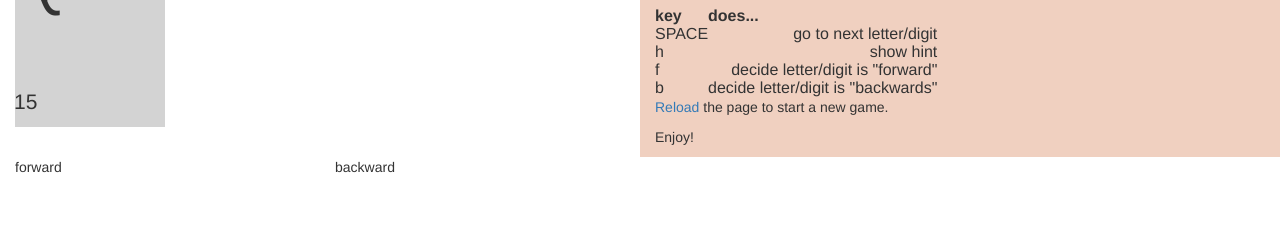
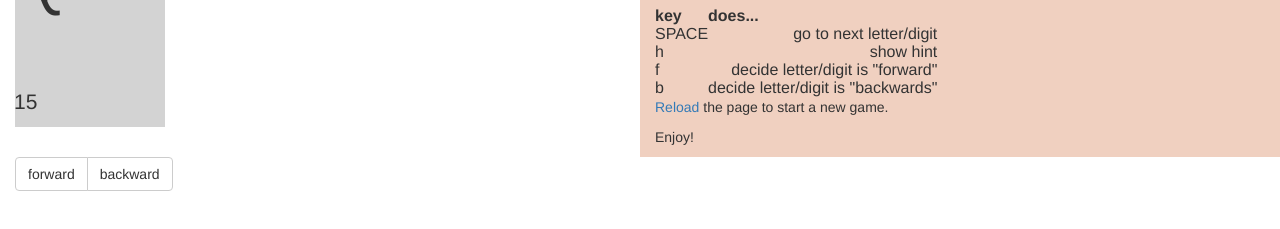
Before and after one commit to ecashin/flippitydigits, a website: page web/index.html in a window 1280 px wide. Shown: the part 93-322 px from the top of the page. Drawn offline with Linux system fonts and the light colour scheme.

Commit message:
Use a button group for forward/backward buttons

```diff
--- a/web/index.html
+++ b/web/index.html
@@ -73,8 +73,12 @@
         </div>
         <!-- /row -->
         <div class="row">
-            <div class="col-xs-3">forward</div>
-            <div class="col-xs-3">backward</div>
+            <div class="col-xs-6">
+                <div class="btn-group" role="group" aria-label="direction">
+                    <button type="button" class="btn btn-default forward">forward</button>
+                    <button type="button" class="btn btn-default backward">backward</button>
+                </div>
+            </div>
         </div>
         <!-- /row -->
     </div>
```
